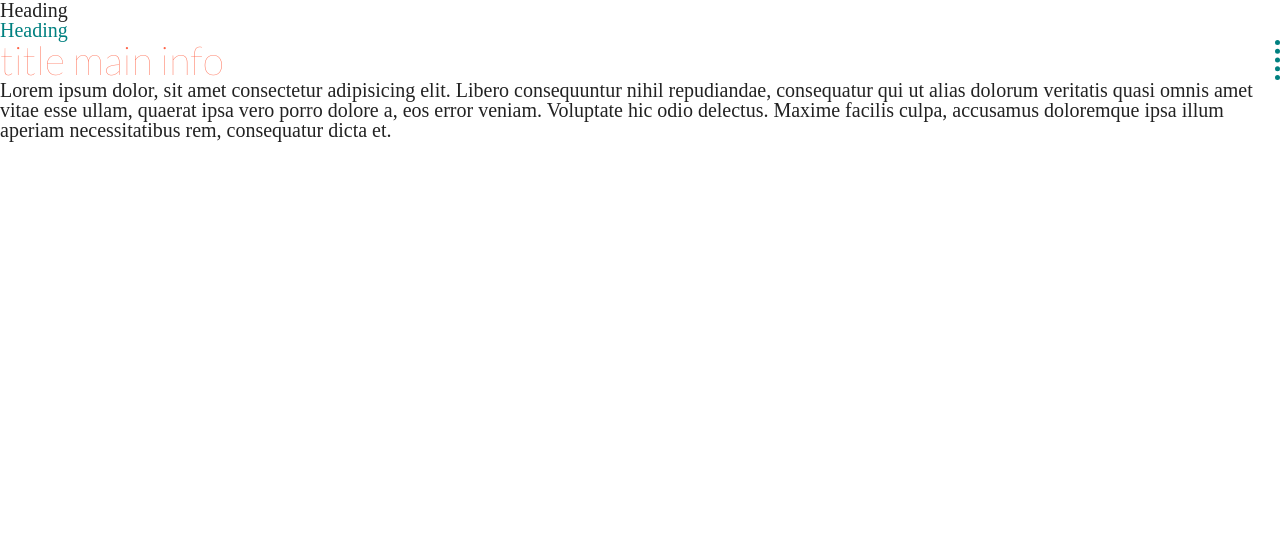
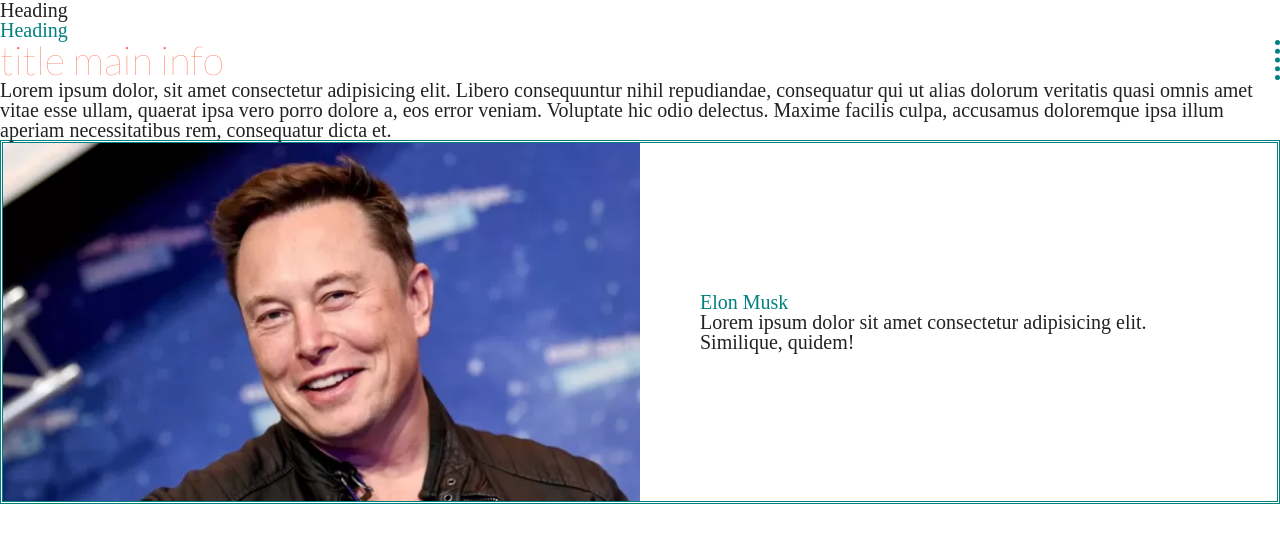
Before and after one commit to freshjsftm/at-rules-22-04, a plain HTML site: page index.html in a window 1280 px wide. Drawn offline with Linux system fonts and the light colour scheme.

Commit message:
Example user-card

```diff
--- a/assets/css/style.css
+++ b/assets/css/style.css
@@ -1,10 +1,14 @@
 @import './reset.css';
 @import './fonts.css';
 @import './mainInfo.css';
+@import './userCard.css';
 
 :root{
   font-size: 20px;
 }
+*{
+  box-sizing: border-box;
+}
 h2{
   color: teal;
 }
--- /dev/null
+++ b/assets/css/userCard.css
@@ -0,0 +1,24 @@
+.user-card{
+  display: flex;
+  flex-direction: column;
+
+  border: 3px double teal;
+}
+.user-card > *{
+  flex-basis: 50%;
+}
+.user-card .avatar > img{
+  width: 100%;
+  object-fit: cover;
+}
+.user-card .full-name{
+  margin: auto;
+  padding: 3rem;
+}
+
+@media (min-width: 768px){
+  .user-card{
+    flex-direction: row;
+  }
+
+}
--- a/index.html
+++ b/index.html
@@ -9,6 +9,7 @@
   <link rel="stylesheet" href="./assets/css/reset.css"> -->
   <link rel="stylesheet" href="./assets/css/style.css">
   <!-- <link rel="stylesheet" href="./assets/css/mainInfo.css"> -->
+  <!-- <link rel="stylesheet" href="./assets/css/userCard.css"> -->
 </head>
 <body>
   <h1>Heading</h1>
@@ -17,6 +18,9 @@
     <h2>title main info</h2>
     <p>Lorem ipsum dolor, sit amet consectetur adipisicing elit. Libero consequuntur nihil repudiandae, consequatur qui ut alias dolorum veritatis quasi omnis amet vitae esse ullam, quaerat ipsa vero porro dolore a, eos error veniam. Voluptate hic odio delectus. Maxime facilis culpa, accusamus doloremque ipsa illum aperiam necessitatibus rem, consequatur dicta et.</p>
   </section>
-
+  <article class="user-card">
+    <div class="avatar"><img src="./assets/images/musk.webp" alt=""></div>
+    <div class="full-name"> <h2>Elon Musk</h2> <p>Lorem ipsum dolor sit amet consectetur adipisicing elit. Similique, quidem!</p></div>
+  </article>
 </body>
 </html>
```
Also changed, not shown: assets/images/musk.webp (added).
